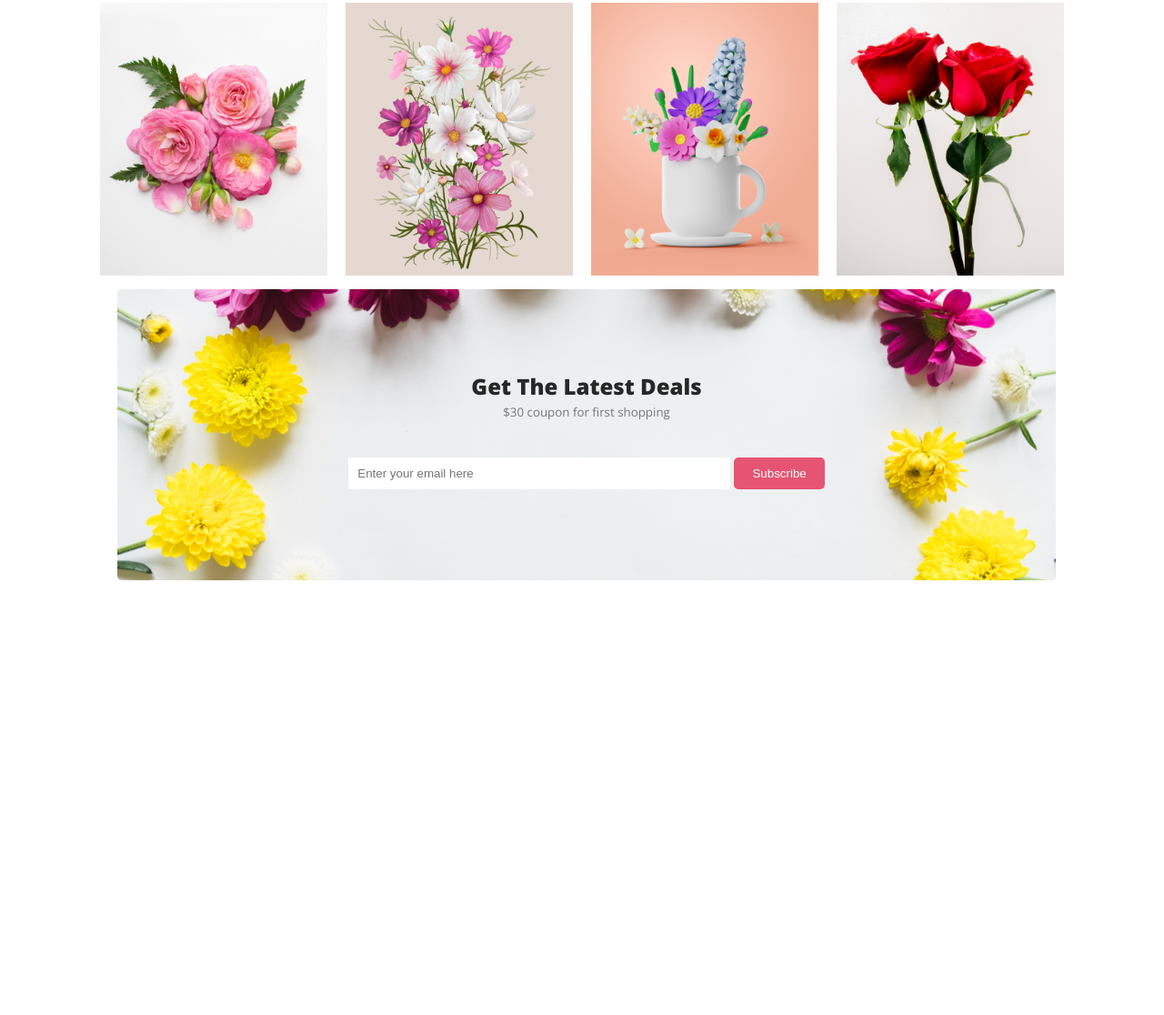
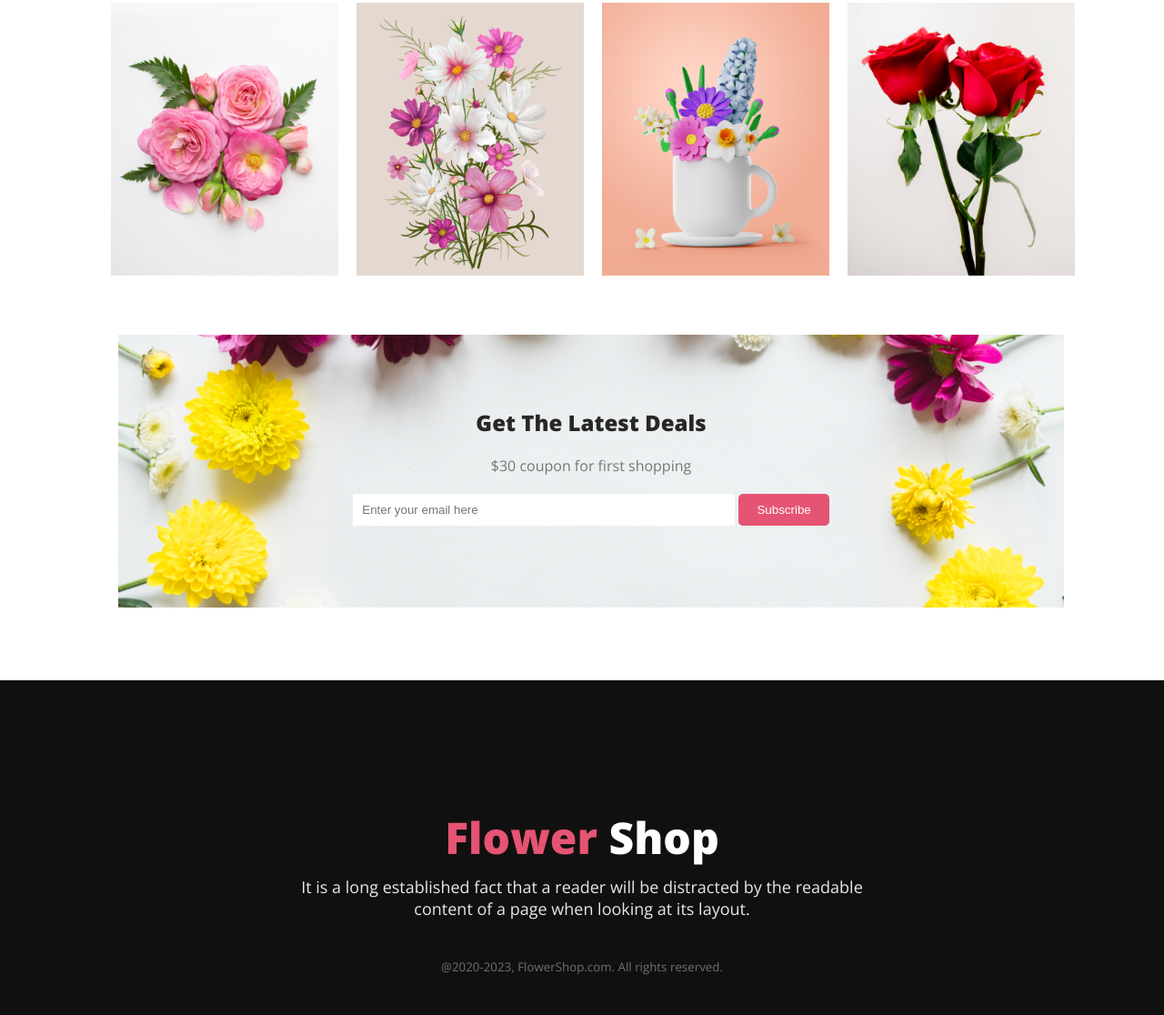
Before and after one commit to Moinuddin-hub/First-assignment, a plain HTML site: page index.html in a window 1280 px wide. Shown: the part 1002-2118 px from the top of the page at 91% size. Before the commit the page ends 1640 px from the top, so only its background shows below. Drawn offline with nearby package versions, Linux system fonts and the light colour scheme.

Commit message:
added footer section

```diff
--- a/index.html
+++ b/index.html
@@ -69,10 +69,9 @@
 
    <section>
     <div class="deal-container">
-             <div class="titles">
+
             <h2 class="subscript-title">Get The Latest Deals</h2>
-            <p class="subscript-description"><small>$30 coupon for first shopping</small></p>
-        </div>
+         <p class="subscript-description">$30 coupon for first shopping</p>
      <center>
        <input type="email" id="email" placeholder="Enter your email here">
        <button class="btn-primary">Subscribe</button>
@@ -82,7 +81,13 @@
    </section>
     </main>
     <footer>
-             <div class="footer-container"></div>
+             <div class="footer-container">
+                <div class="flower-shop">
+                    <h2 class="footer-title"><span class="primary">Flower</span> Shop</h2>
+                  <p class="footer-description"> It is a long established fact that a reader will be distracted by the readable <br>content of a page when looking at its layout.</p>
+                   <p class='last-footer'><small>@2020-2023, FlowerShop.com. All rights reserved. </small></p>
+            </div>
+             </div>
     </footer>
 </body>
 </html>
--- a/style.css
+++ b/style.css
@@ -102,10 +102,15 @@ margin-top: 10px;
     gap: 20px;
     margin-top: 20px;
     padding: 10px 20px;
+    margin-left:120px;
+    margin-right: 10px;
+    width: 80%;
 }
 .deal-container{
-    padding: 10px 5px;
- margin-left:20px;
+ padding-left: 10px;
+ padding-right: 10px;
+ margin-left:10px;
+ margin-right: 10px;
  width:100%;
 height: 300px;
 margin: auto;
@@ -115,21 +120,60 @@ margin: auto;
  background-size: cover;
  background-size: 80%;
 }
-.titles{
-    text-align: center;
-    margin-top: 80px;
-    margin-bottom: 0;
-}
+
 .subscript-description{
     color: rgba(39, 39, 39, 0.60);
+    margin-top: 20px;
+    text-align: center;
 }
 .subscript-title{
     color: #272727;
     font-weight: 700;
+    margin-top: 50px;
+     text-align: center;
+     padding-top: 80px;
 }
 input{
     width: 400px;
     padding: 10px 10px;
-    margin-top: 40px;
+    margin-top: 20px;
     border: none;
 }
+
+.footer-container{
+ width:100%;
+height: 400px;
+background: #111010;
+ margin-top: 50px;
+}
+.flower-shop{
+
+    display: block;
+    color: #fff;
+    text-align: center;
+   padding: 40px 10px;
+   margin-top: 80px;
+}
+.footer-title{
+    margin-top: 100px;
+    color: #fff;
+font-size: 48px;
+font-weight: 800;
+
+}
+.footer-description{
+  margin-top: 10px;
+ color: rgba(255, 255, 255, 0.90);
+text-align: center;
+font-size: 18px;
+font-weight: 400;
+
+}
+.last-footer{
+ margin-top: 40px;
+color: rgba(255, 255, 255, 0.40);
+text-align: center;
+font-size: 16px;
+font-weight: 400;
+
+}
```
